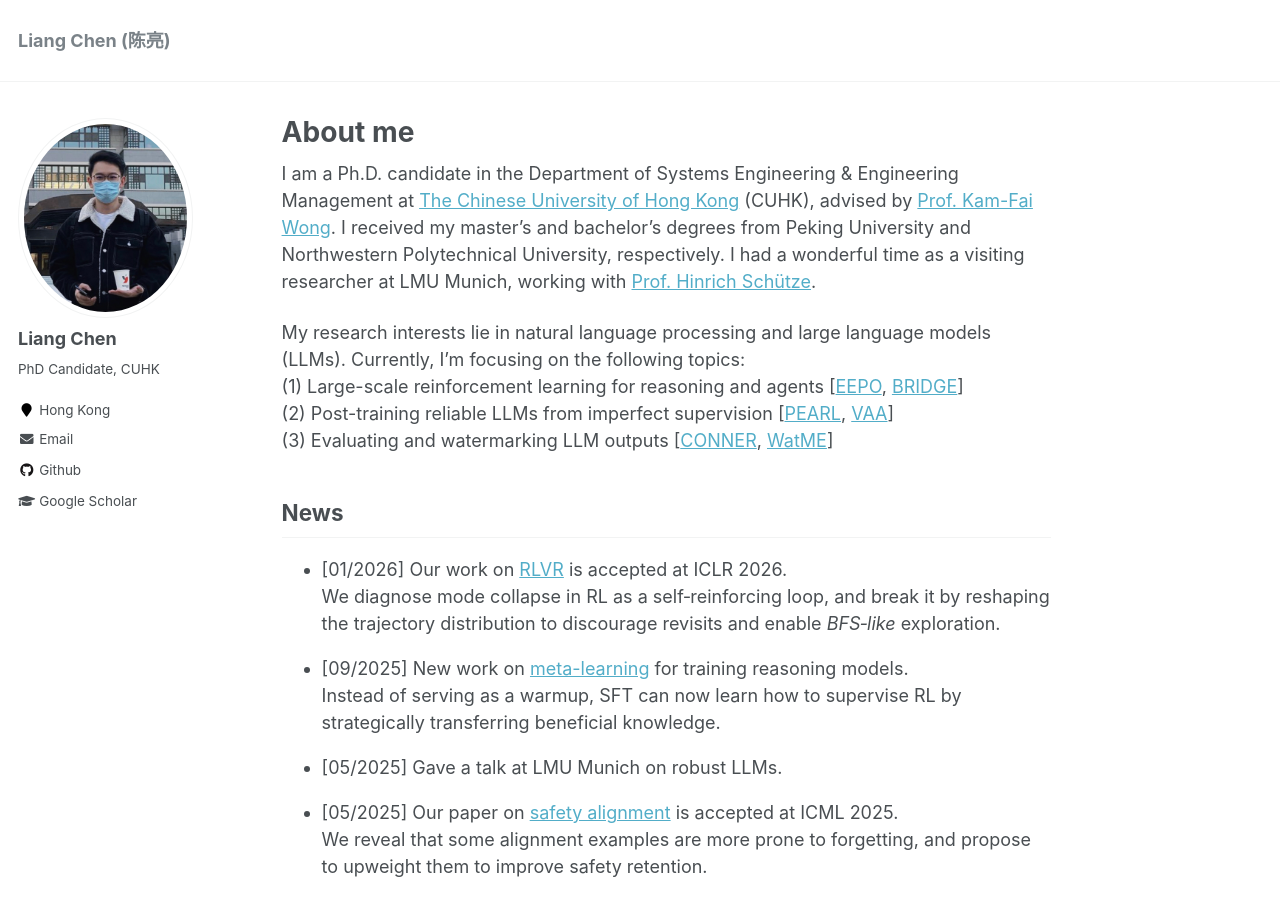
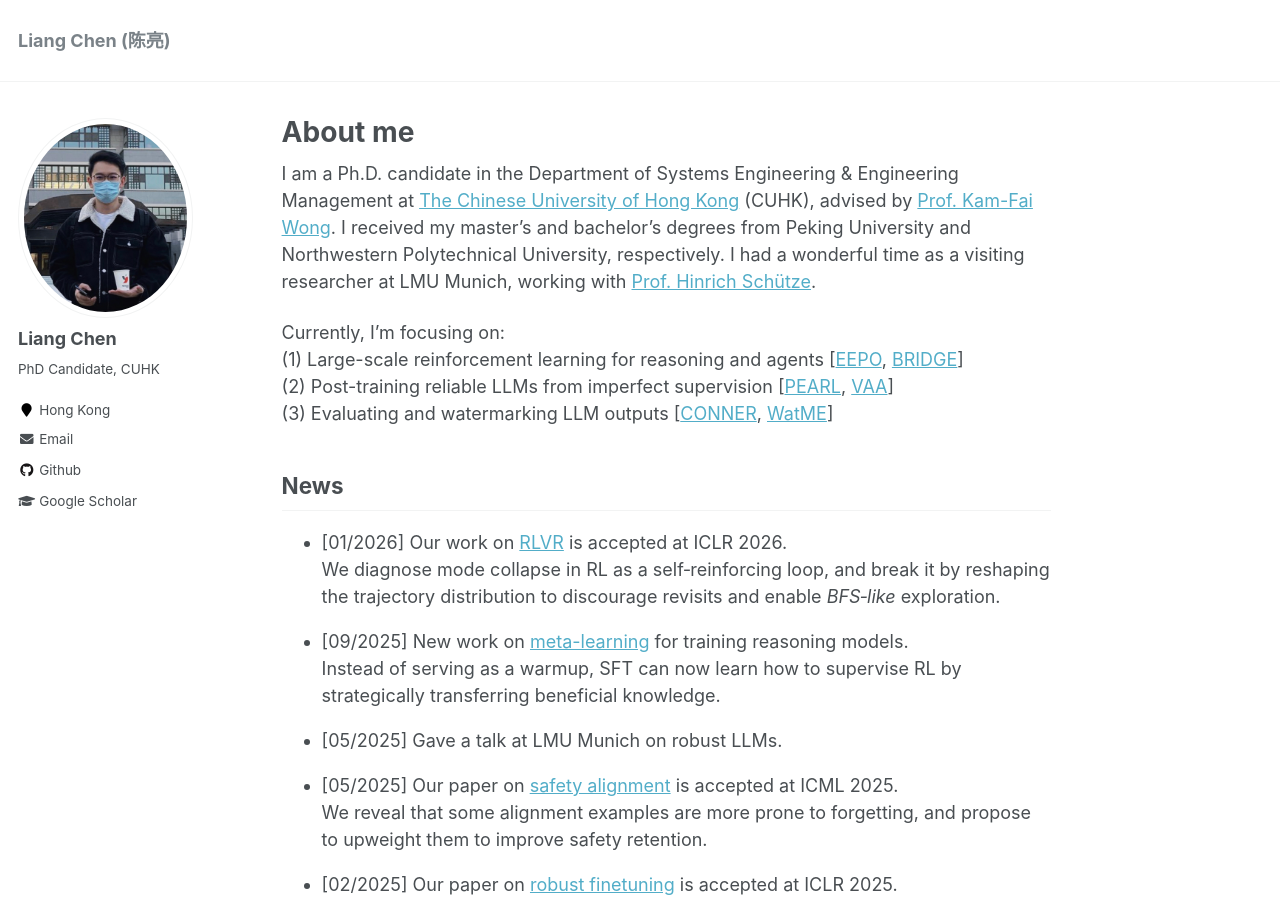
Before and after one commit to ChanLiang/ChanLiang.github.io, a Jekyll site: the page built from _pages/about.md, in a window 1280 px wide and 900 px high. Built offline with Jekyll 4.4.1, drawn with Linux system fonts in a browser that asks for light colours.

Commit message:
Update about.md

```diff
--- a/_pages/about.md
+++ b/_pages/about.md
@@ -30,7 +30,8 @@ I had a wonderful time as a visiting researcher at LMU Munich, working with [Pro
 
 
 <!-- My research interests lie in natural language processing and machine learning. Currently, I focus on the following research topics:  -->
-My research interests lie in natural language processing and large language models (LLMs). Currently, I’m focusing on the following topics:
+<!-- My research interests lie in natural language processing and large language models (LLMs). Currently, I’m focusing on the following topics:  -->
+Currently, I’m focusing on:
 (1) Large-scale reinforcement learning for reasoning and agents [[EEPO](https://arxiv.org/pdf/2510.05837), [BRIDGE](https://arxiv.org/pdf/2509.06948)]
 (2) Post-training reliable LLMs from imperfect supervision [[PEARL](https://openreview.net/pdf?id=txoJvjfI9w), [VAA](https://openreview.net/pdf?id=EMHED4WTHT)]
 (3) Evaluating and watermarking LLM outputs [[CONNER](https://aclanthology.org/2023.emnlp-main.390), [WatME](https://aclanthology.org/2024.acl-long.496/)]
```
